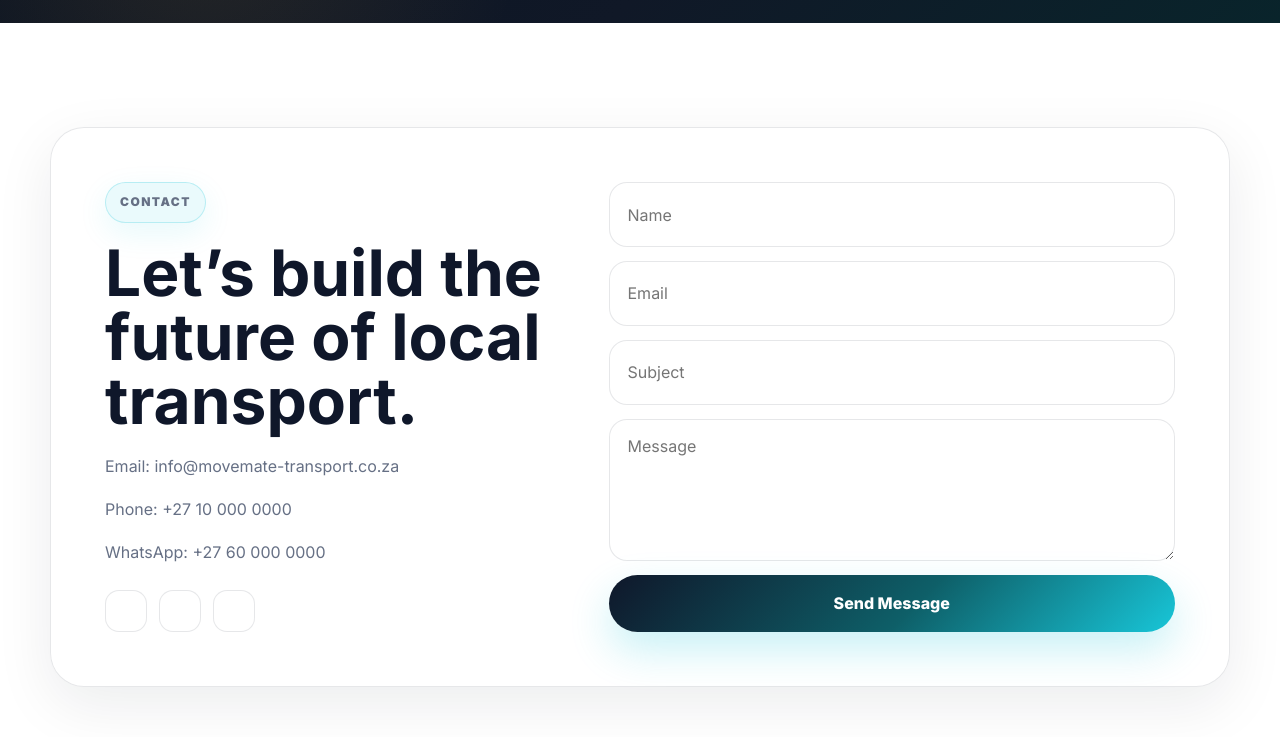
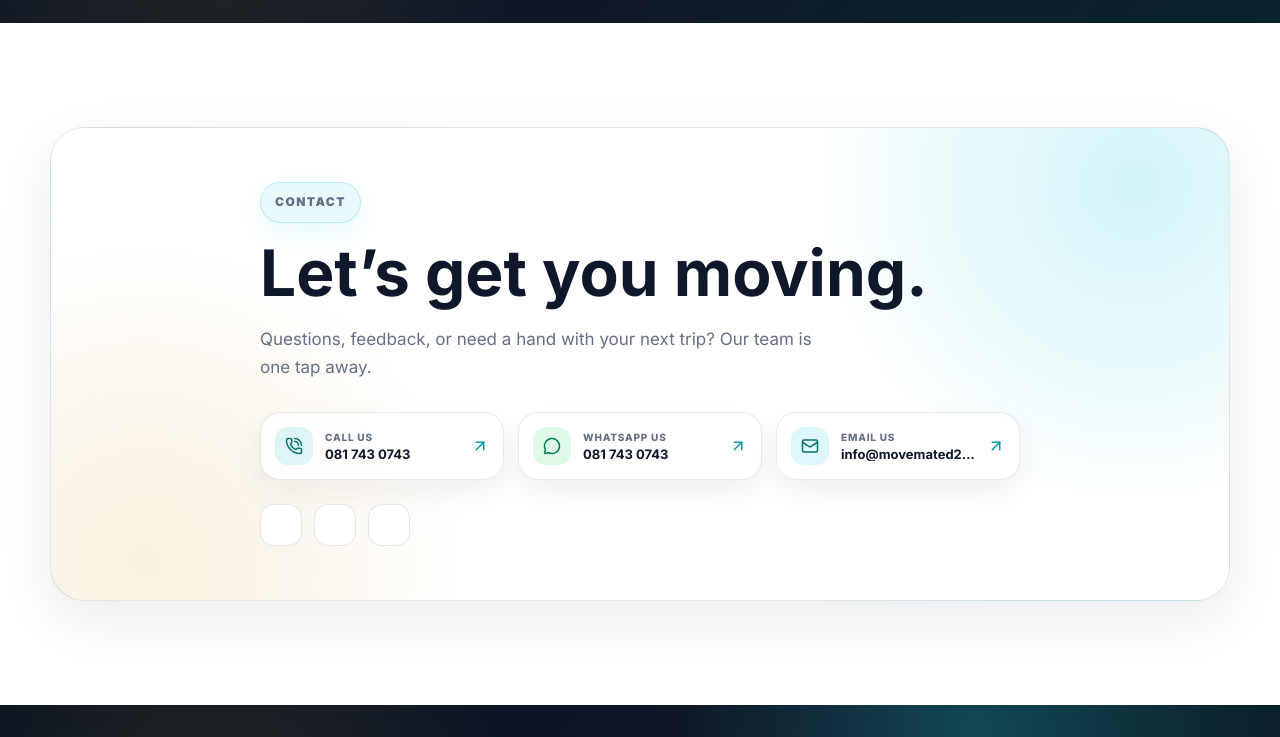
Before and after one commit to Deevenge/movemate-transport, a plain HTML site: page index.html in a window 1280 px wide. Shown: the part 5970-6707 px from the top of the page. Drawn offline with nearby package versions, Linux system fonts and the light colour scheme.

Commit message:
modifiled the form page

```diff
--- a/CSS/style.css
+++ b/CSS/style.css
@@ -1133,6 +1133,105 @@ h3 {
   border-radius: 34px;
 }
 
+.contact-card--details {
+  grid-template-columns: minmax(0, 760px);
+  justify-content: center;
+  position: relative;
+  overflow: hidden;
+  background:
+    radial-gradient(circle at 92% 12%, rgba(24, 198, 216, 0.2), transparent 28%),
+    radial-gradient(circle at 8% 92%, rgba(216, 161, 60, 0.16), transparent 28%),
+    rgba(255, 255, 255, 0.82);
+}
+
+.contact-copy {
+  position: relative;
+  z-index: 1;
+}
+
+.contact-intro {
+  max-width: 580px;
+  margin-bottom: 30px;
+  font-size: 17px;
+}
+
+.contact-options {
+  display: grid;
+  grid-template-columns: repeat(3, 1fr);
+  gap: 14px;
+}
+
+.contact-option {
+  min-width: 0;
+  display: grid;
+  grid-template-columns: auto minmax(0, 1fr) auto;
+  align-items: center;
+  gap: 12px;
+  padding: 14px;
+  border: 1px solid rgba(15, 23, 42, 0.09);
+  border-radius: 20px;
+  color: var(--navy);
+  background: rgba(255, 255, 255, 0.76);
+  box-shadow: 0 12px 30px rgba(15, 23, 42, 0.06);
+  transition: transform 180ms ease, border-color 180ms ease, box-shadow 180ms ease;
+}
+
+.contact-option:hover {
+  transform: translateY(-4px);
+  border-color: rgba(24, 198, 216, 0.45);
+  box-shadow: 0 20px 38px rgba(15, 23, 42, 0.12);
+}
+
+.contact-option-icon {
+  width: 38px;
+  height: 38px;
+  display: grid;
+  place-items: center;
+  border-radius: 13px;
+  color: #087469;
+  background: rgba(24, 198, 216, 0.14);
+}
+
+.contact-option-icon svg,
+.contact-arrow {
+  width: 18px;
+  height: 18px;
+}
+
+.contact-option small,
+.contact-option strong {
+  display: block;
+}
+
+.contact-option small {
+  margin-bottom: 3px;
+  color: var(--muted);
+  font-size: 10px;
+  font-weight: 800;
+  letter-spacing: 0.08em;
+  text-transform: uppercase;
+}
+
+.contact-option strong {
+  overflow: hidden;
+  color: var(--navy);
+  font-size: 13px;
+  text-overflow: ellipsis;
+}
+
+.contact-arrow {
+  color: #0b98a7;
+}
+
+.whatsapp-option .contact-option-icon {
+  color: #087f47;
+  background: rgba(37, 211, 102, 0.15);
+}
+
+.contact-form--hidden {
+  display: none;
+}
+
 .socials {
   display: flex;
   gap: 12px;
@@ -1206,6 +1305,14 @@ textarea:focus {
 
 .footer p {
   margin: 0;
+}
+
+.footer-credit {
+  display: inline-block;
+  margin-left: 8px;
+  color: rgba(184, 255, 207, 0.9);
+  font-size: 12px;
+  font-weight: 700;
 }
 
 .particles {
@@ -1415,6 +1522,14 @@ textarea:focus {
     padding-inline: 22px;
   }
 
+  .contact-options {
+    grid-template-columns: 1fr;
+  }
+
+  .contact-option {
+    padding: 15px 16px;
+  }
+
   .hero-visual {
     min-height: 590px;
     transform: none;
--- a/index.html
+++ b/index.html
@@ -253,20 +253,35 @@
     </section>
 
     <section class="section contact-section" id="contact">
-      <div class="contact-card reveal">
-        <div>
+      <div class="contact-card contact-card--details reveal">
+        <div class="contact-copy">
           <p class="eyebrow">Contact</p>
-          <h2>Let’s build the future of local transport.</h2>
-          <p>Email: info@movemate-transport.co.za</p>
-          <p>Phone: +27 10 000 0000</p>
-          <p>WhatsApp: +27 60 000 0000</p>
+          <h2>Let&rsquo;s get you moving.</h2>
+          <p class="contact-intro">Questions, feedback, or need a hand with your next trip? Our team is one tap away.</p>
+          <div class="contact-options">
+            <a class="contact-option" href="tel:+27817430743">
+              <span class="contact-option-icon"><i data-lucide="phone-call"></i></span>
+              <span><small>Call us</small><strong>081 743 0743</strong></span>
+              <i class="contact-arrow" data-lucide="arrow-up-right"></i>
+            </a>
+            <a class="contact-option whatsapp-option" href="https://wa.me/27817430743" target="_blank" rel="noopener noreferrer">
+              <span class="contact-option-icon"><i data-lucide="message-circle"></i></span>
+              <span><small>WhatsApp us</small><strong>081 743 0743</strong></span>
+              <i class="contact-arrow" data-lucide="arrow-up-right"></i>
+            </a>
+            <a class="contact-option" href="mailto:info@movemated2d.co.za">
+              <span class="contact-option-icon"><i data-lucide="mail"></i></span>
+              <span><small>Email us</small><strong>info@movemated2d.co.za</strong></span>
+              <i class="contact-arrow" data-lucide="arrow-up-right"></i>
+            </a>
+          </div>
           <div class="socials">
             <a href="#" aria-label="Facebook"><i data-lucide="facebook"></i></a>
             <a href="#" aria-label="Instagram"><i data-lucide="instagram"></i></a>
             <a href="#" aria-label="LinkedIn"><i data-lucide="linkedin"></i></a>
           </div>
         </div>
-        <form>
+        <form class="contact-form--hidden" aria-hidden="true">
           <input type="text" name="name" placeholder="Name" aria-label="Name">
           <input type="email" name="email" placeholder="Email" aria-label="Email">
           <input type="text" name="subject" placeholder="Subject" aria-label="Subject">
@@ -291,7 +306,7 @@
         <a href="#">Privacy Policy</a>
         <a href="#">Terms</a>
       </div>
-      <p>© 2026 MoveMate Transport. All rights reserved.</p>
+      <p>&copy; 2026 MoveMate Transport. All rights reserved. <span class="footer-credit">Designed and developed by Kentronix</span></p>
     </div>
   </footer>
 
```
